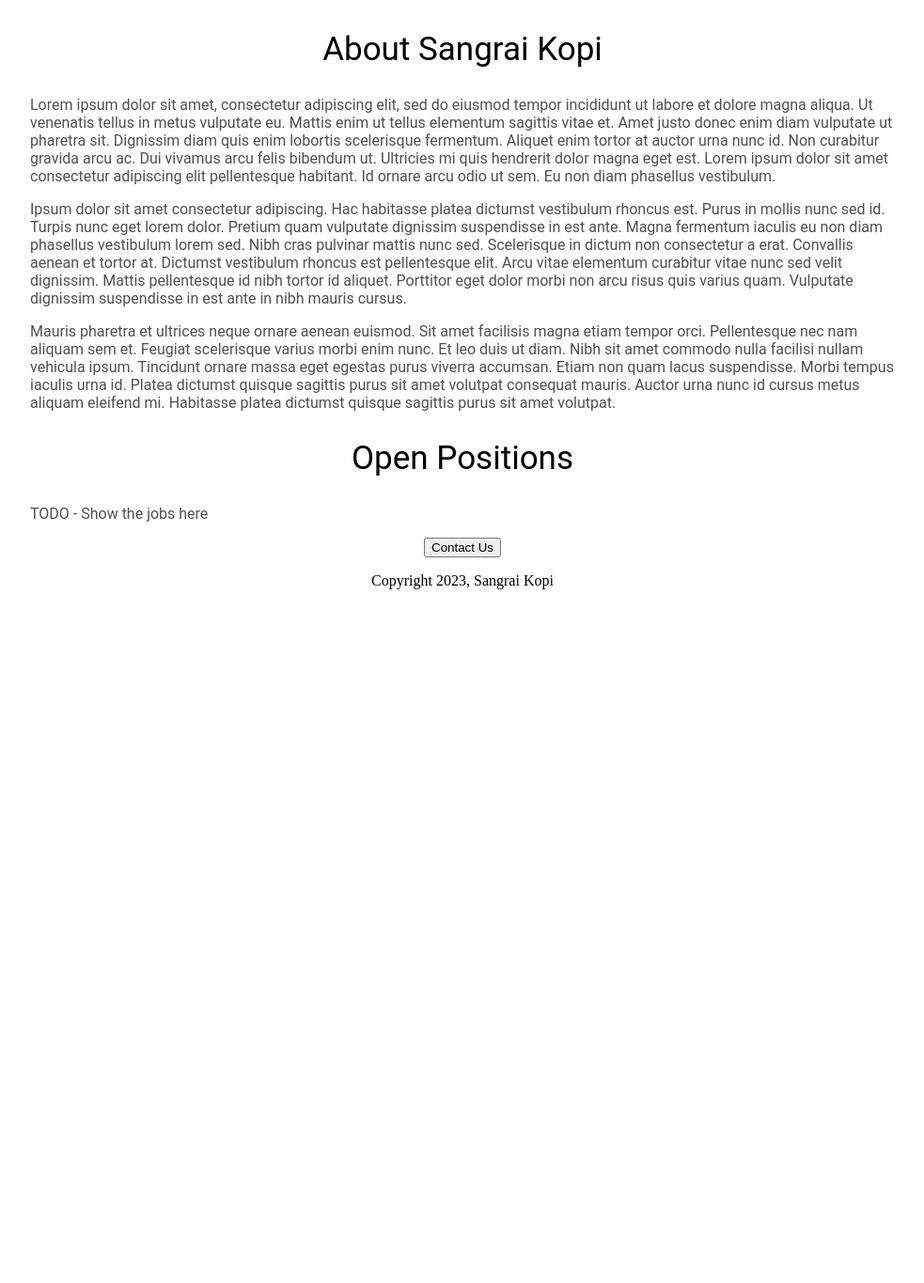
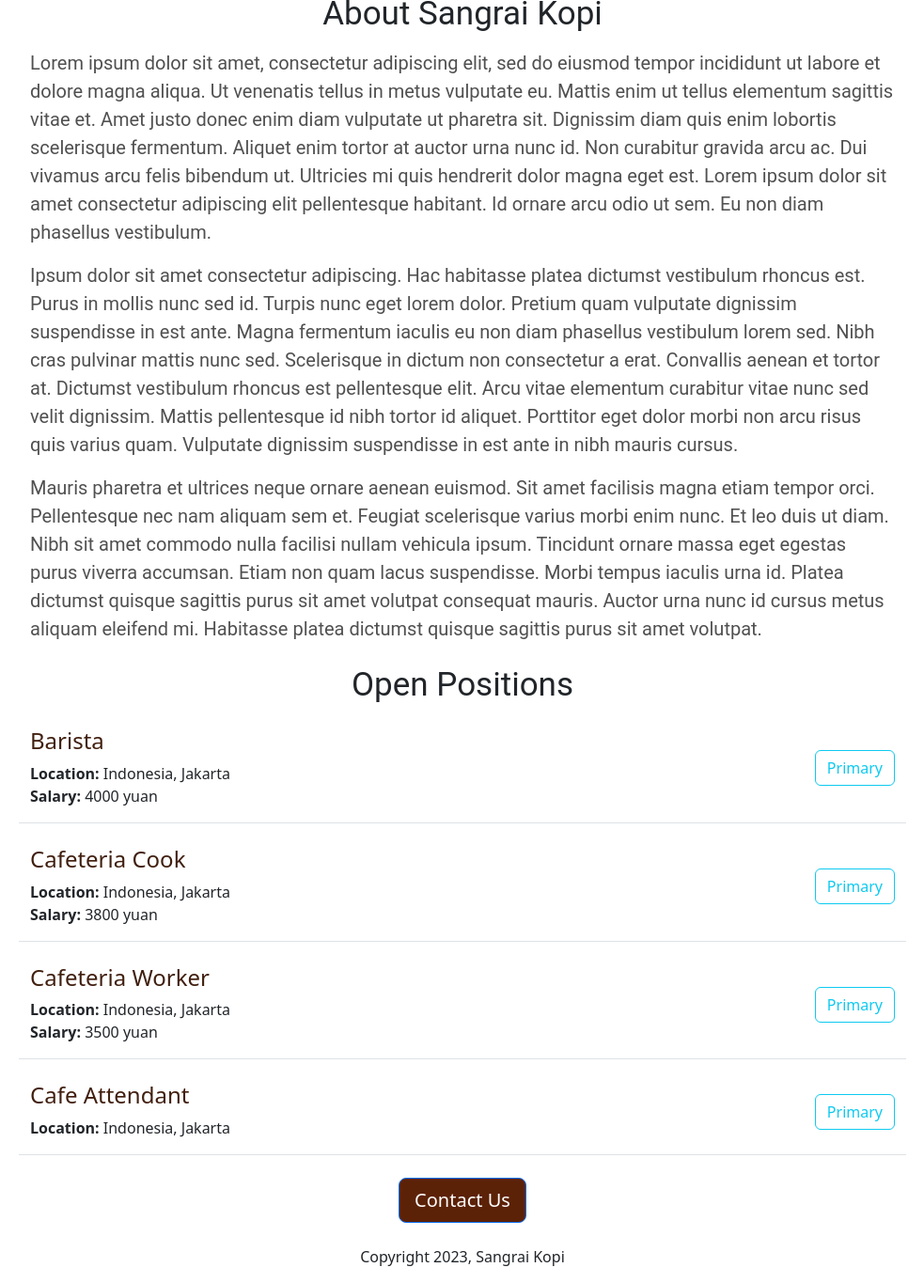
Before and after one commit to CaiLunWi/my-careers-website, a Flask app: page / in a window 1280 px wide. Shown: the part 452-1817 px from the top of the page at 94% size, without its empty margins (148-1131 px from the left). Before the commit the page ends 1079 px from the top, so only its background shows below. Run offline with Flask 2, Linux system fonts and the light colour scheme.

Commit message:
render dynamic data using templates tags

```diff
--- a/app.py
+++ b/app.py
@@ -2,9 +2,36 @@
 
 app = Flask(__name__)
 
+
+JOBS = [
+  {
+    'job_id': 1,
+    'title': 'Barista',
+    'location': 'Indonesia, Jakarta',
+    'salary': '4000 yuan'
+  },
+  {
+    'job_id': 2,
+    'title': 'Cafeteria Cook',
+    'location': 'Indonesia, Jakarta',
+    'salary': '3800 yuan'
+  },
+  {
+    'job_id': 3,
+    'title': 'Cafeteria Worker',
+    'location': 'Indonesia, Jakarta',
+    'salary': '3500 yuan'
+  },
+  {
+    'job_id': 4,
+    'title': 'Cafe Attendant',
+    'location': 'Indonesia, Jakarta',
+  }
+]
+
 @app.route("/")
 def hello_world():
-  return render_template("home.html")
+  return render_template("home.html", jobs=JOBS, company_name='Sangrai Kopi')
 
 if __name__ == '__main__':
   app.run(host='0.0.0.0', debug=True)
--- a/templates/home.html
+++ b/templates/home.html
@@ -1,6 +1,9 @@
 <!DOCTYPE html>
 <html>
   <head>
+    <meta charset="utf-8">
+    <meta name="viewport" content="width=device-width, initial-scale=1">
+    <link href="https://cdn.jsdelivr.net/npm/bootstrap@5.3.0-alpha1/dist/css/bootstrap.min.css" rel="stylesheet" integrity="sha384-GLhlTQ8iRABdZLl6O3oVMWSktQOp6b7In1Zl3/Jr59b6EGGoI1aFkw7cmDA6j6gD" crossorigin="anonymous">
     <title>Sangrai Kopi Careers</title>
     <style>
       h1 {
@@ -18,13 +21,14 @@
       h2 {
         font-size: 35px;
         font-family: roboto;
-        color: rbg(50)100, 100);
+        color: rbg(50, 100, 100);
         text-align: center;
         font-weight: normal;
       }
       .bodytext {
         font-family: roboto;
         color: rgb(80, 80, 80);
+        font-size: 20px;
       }
       #container {
         max-width: 920px;
@@ -37,19 +41,23 @@
   </head>
   <body>
     <div id="container">
-      <h1>Sangrai Kopi Careers</h1>
+      <h1 class="mt-3 mb-3"> {{company_name}} Careers</h1>
       <img id="banner" src="https://my-careers-website.cailun.repl.co/static/banner.jpg">
-      <h2>About Sangrai Kopi</h2>
+      <h2 class="mt-3 mb-3">About {{company_name}} </h2>
       <p class="bodytext">Lorem ipsum dolor sit amet, consectetur adipiscing elit, sed do eiusmod tempor incididunt ut labore et dolore magna aliqua. Ut venenatis tellus in metus vulputate eu. Mattis enim ut tellus elementum sagittis vitae et. Amet justo donec enim diam vulputate ut pharetra sit. Dignissim diam quis enim lobortis scelerisque fermentum. Aliquet enim tortor at auctor urna nunc id. Non curabitur gravida arcu ac. Dui vivamus arcu felis bibendum ut. Ultricies mi quis hendrerit dolor magna eget est. Lorem ipsum dolor sit amet consectetur adipiscing elit pellentesque habitant. Id ornare arcu odio ut sem. Eu non diam phasellus vestibulum.</p>
 
       <p class="bodytext">Ipsum dolor sit amet consectetur adipiscing. Hac habitasse platea dictumst vestibulum rhoncus est. Purus in mollis nunc sed id. Turpis nunc eget lorem dolor. Pretium quam vulputate dignissim suspendisse in est ante. Magna fermentum iaculis eu non diam phasellus vestibulum lorem sed. Nibh cras pulvinar mattis nunc sed. Scelerisque in dictum non consectetur a erat. Convallis aenean et tortor at. Dictumst vestibulum rhoncus est pellentesque elit. Arcu vitae elementum curabitur vitae nunc sed velit dignissim. Mattis pellentesque id nibh tortor id aliquet. Porttitor eget dolor morbi non arcu risus quis varius quam. Vulputate dignissim suspendisse in est ante in nibh mauris cursus.</p>
 
       <p class="bodytext">Mauris pharetra et ultrices neque ornare aenean euismod. Sit amet facilisis magna etiam tempor orci. Pellentesque nec nam aliquam sem et. Feugiat scelerisque varius morbi enim nunc. Et leo duis ut diam. Nibh sit amet commodo nulla facilisi nullam vehicula ipsum. Tincidunt ornare massa eget egestas purus viverra accumsan. Etiam non quam lacus suspendisse. Morbi tempus iaculis urna id. Platea dictumst quisque sagittis purus sit amet volutpat consequat mauris. Auctor urna nunc id cursus metus aliquam eleifend mi. Habitasse platea dictumst quisque sagittis purus sit amet volutpat.</p>
-      <h2>Open Positions</h2>
-      <p class="bodytext">TODO - Show the jobs here</p>
+      <h2 class="mt-4 mb-3">Open Positions</h2>
+      <div>
+        {% for job in jobs %}
+          {% include 'jobitem.html' %}
+        {% endfor %}
+      </div>
       <div style="text-align: center;">
-        <button>Contact Us</button>
-        <p>Copyright 2023, Sangrai Kopi</p>
+        <button class="btn btn-primary btn-lg" style="background-color: rgb(92, 34, 7)">Contact Us</button>
+        <p class="mt-4">Copyright 2023, Sangrai Kopi</p>
       </div>
     </div>
 </html>
--- /dev/null
+++ b/templates/jobitem.html
@@ -0,0 +1,17 @@
+  <div class="mb-4 border-bottom pb-3 row mt-4">
+    <div class="col-10">
+      <h4 style="color: rgb(65, 31, 15)">{{job['title']}}</h4>
+        <div>
+          <b>Location: </b>{{job['location']}}
+        </div>
+        {% if 'salary' in job %}
+          <div>
+            <b>Salary: </b>{{job['salary']}}
+          </div>
+        {% endif %}
+    </div>
+    <div class="col-2 m-auto" style="text-align: right">
+      <button type="button" class="btn btn-outline-info"
+        style="margin-top: 2px">Primary</button>
+    </div>
+  </div>
```
